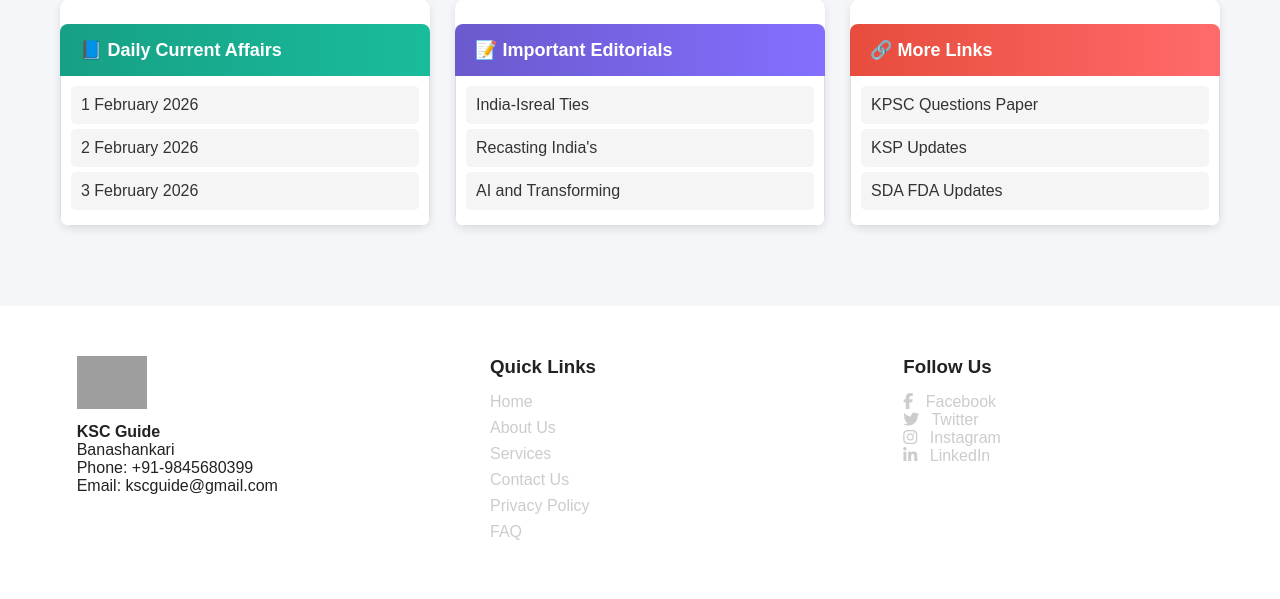
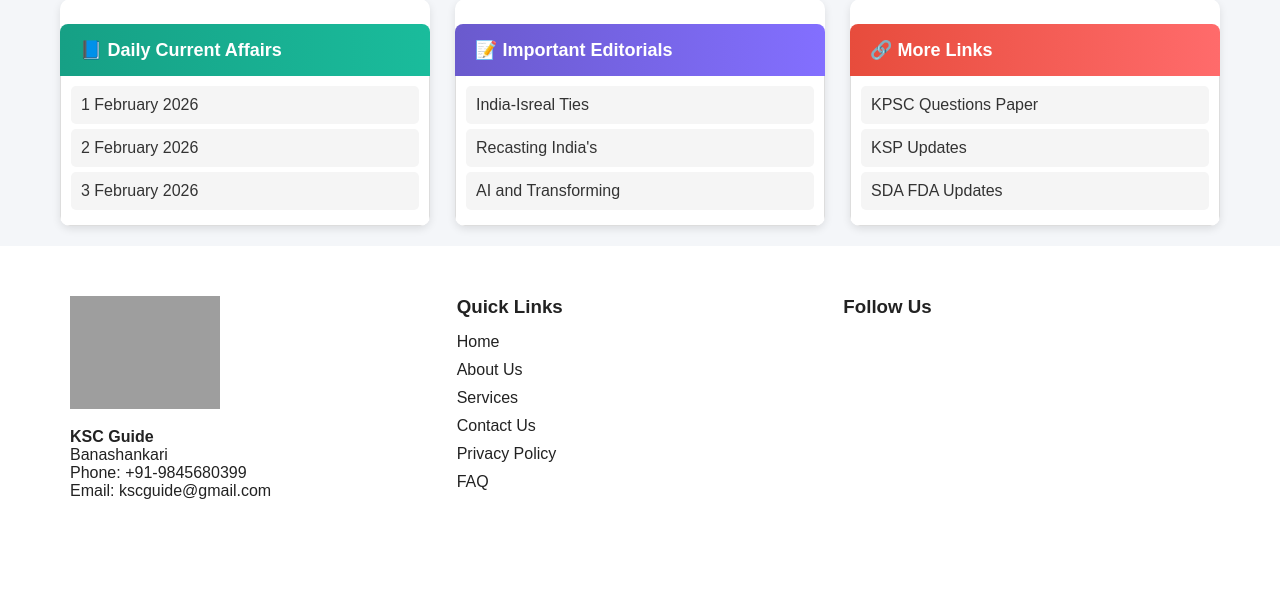
Before and after one commit to Karanperiyapatna/ksc-guide, a Flask app: page / in a window 1280 px wide. Shown: the part 1100-1699 px from the top of the page. After the commit the page ends 1599 px from the top, so only its background shows below. Run offline with Flask 3, Linux system fonts and the light colour scheme; data that the repository does not hold is empty; grey boxes are pictures that could not be loaded.

Commit message:
removed footer style in indec page

```diff
--- a/templates/index.html
+++ b/templates/index.html
@@ -42,15 +42,16 @@
 		.ku-whatsapp-btn{ background:#2ecc71; }
 
 		/* Footer */
-		.footer-section{ margin-top:60px; background:white; color:#222; padding:40px 20px; display:flex; justify-content:space-around; flex-wrap:wrap; }
+		/* .footer-section{ margin-top:60px; background:white; color:#222; padding:40px 20px; display:flex; justify-content:space-around; flex-wrap:wrap; }
 		.footer-column{ max-width:300px; }
 		.footer-column ul{ list-style:none; padding:0; }
 		.footer-column ul li{ margin:8px 0; }
 		.footer-column ul li a{ color:#ccc; text-decoration:none; }
 		.footer-column ul li a:hover{ color:white; }
+
 		.footer-logo{ width:70px; margin-bottom:10px; }
 		.social-icons a{ color:#ccc; text-decoration:none; }
-		.social-icons a:hover{ color:white; }
+		.social-icons a:hover{ color:white; }  */
 
 		/* -------------------------------------------------- For Recent Notification */
 
```
